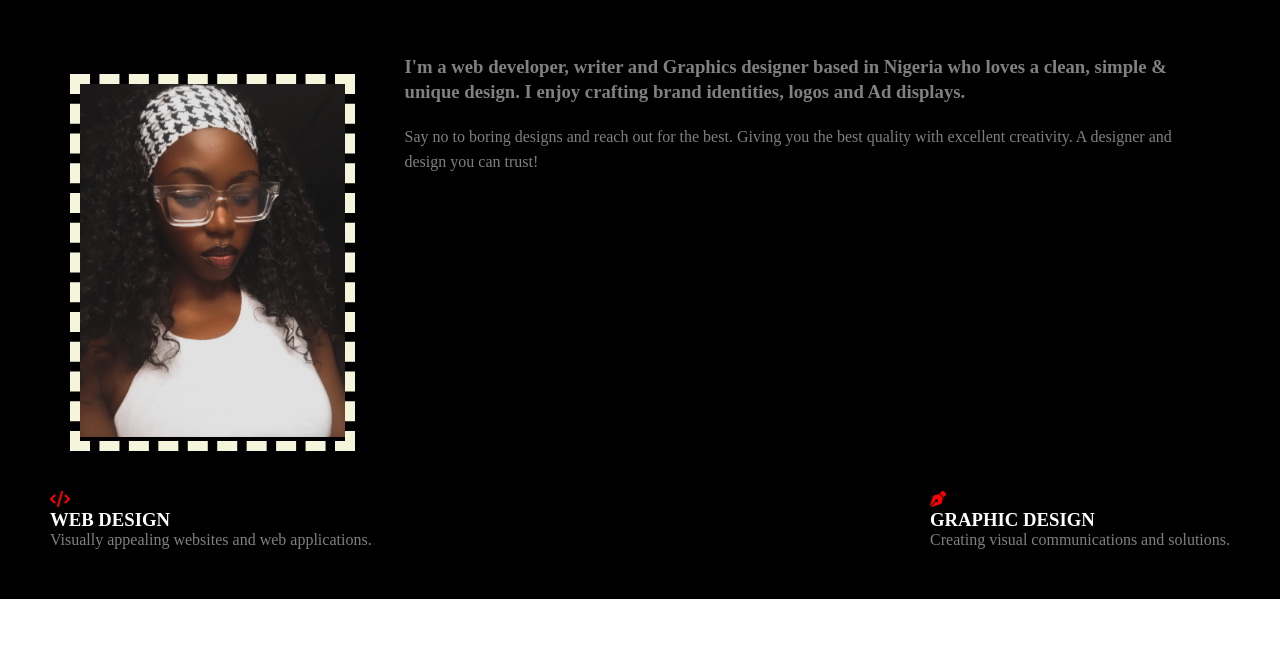
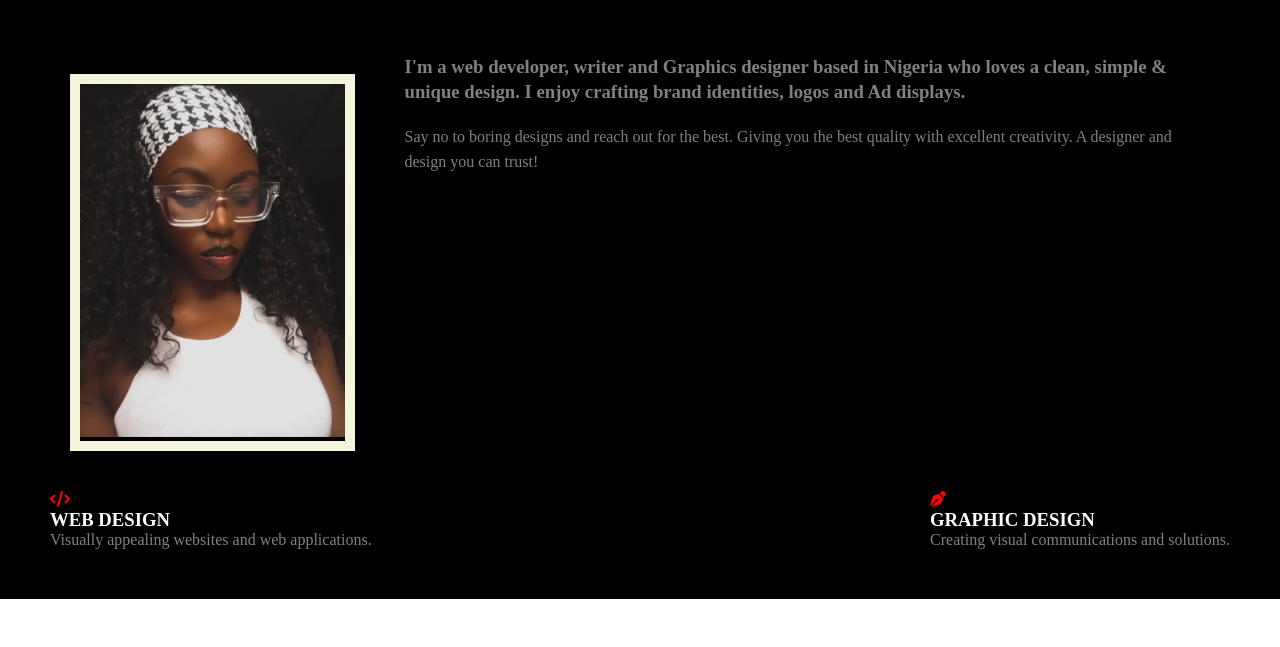
Before and after one commit to Esther-Babatope/Class-project, a plain HTML site: page index.html in a window 1280 px wide. Shown: the part 992-1639 px from the top of the page. Drawn offline with Linux system fonts and the light colour scheme.

Commit message:
first commit

```diff
--- a/css/styles.css
+++ b/css/styles.css
@@ -21,7 +21,7 @@ img{
 }
 .section2-image{
 	width: 30%;
-	border: 4px dashed beige;
+	border: 5px solid beige;
 	margin-top: 20px;
 }
 .section2-text{
@@ -106,7 +106,7 @@ img{
 	}
 	.section2-image{
 		width: 100%;
-		border: 8px dashed beige;
+		border: 8px solid beige;
 	}
 	.section2-text{
 		padding-left: 50px;
@@ -174,7 +174,7 @@ img{
 @media screen and (min-width:1024px){
 	.section2-image{
 		width: 40%;
-		border: 10px dashed beige;
+		border: 10px solid beige;
 	}
 
 }
```
